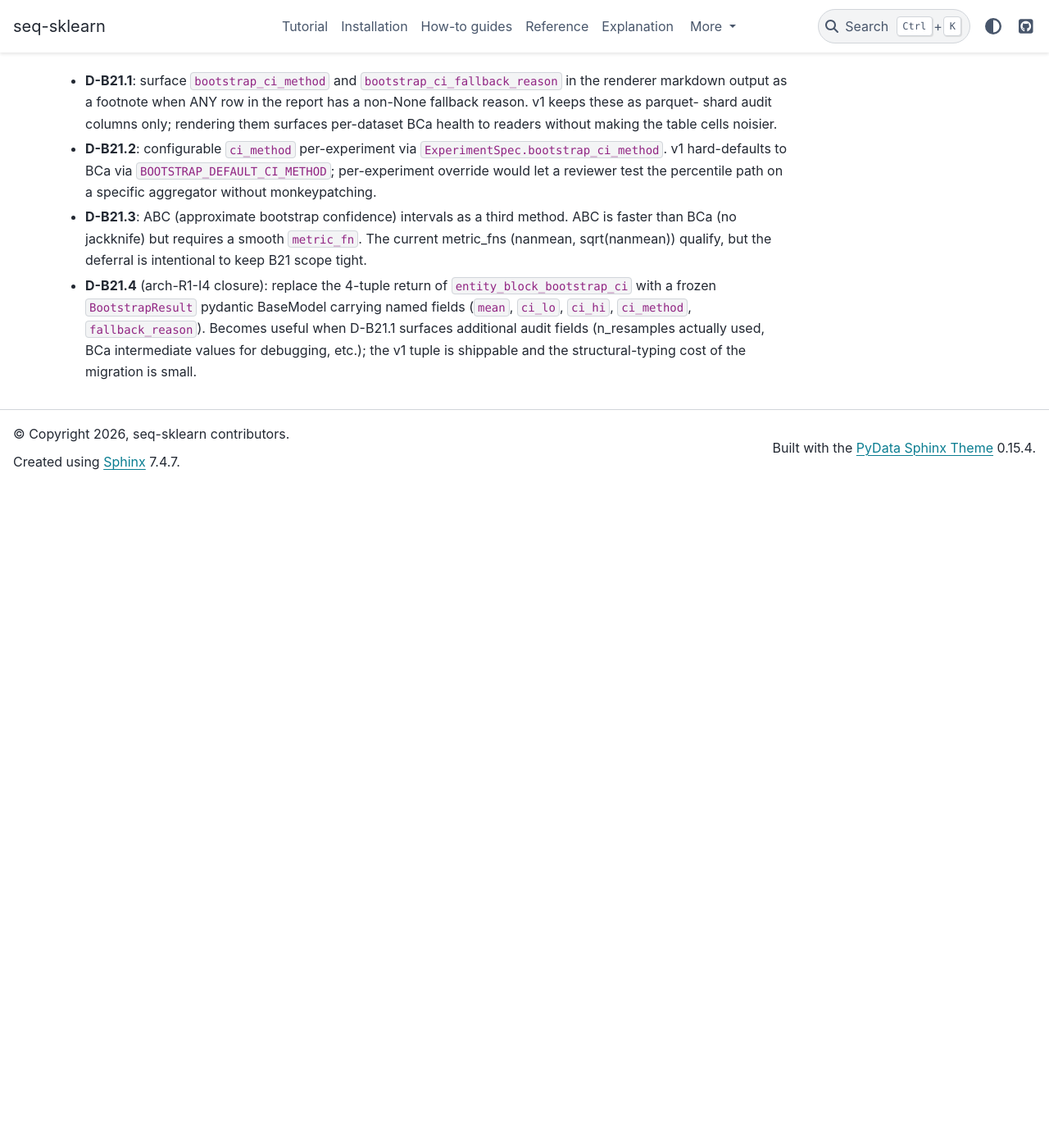
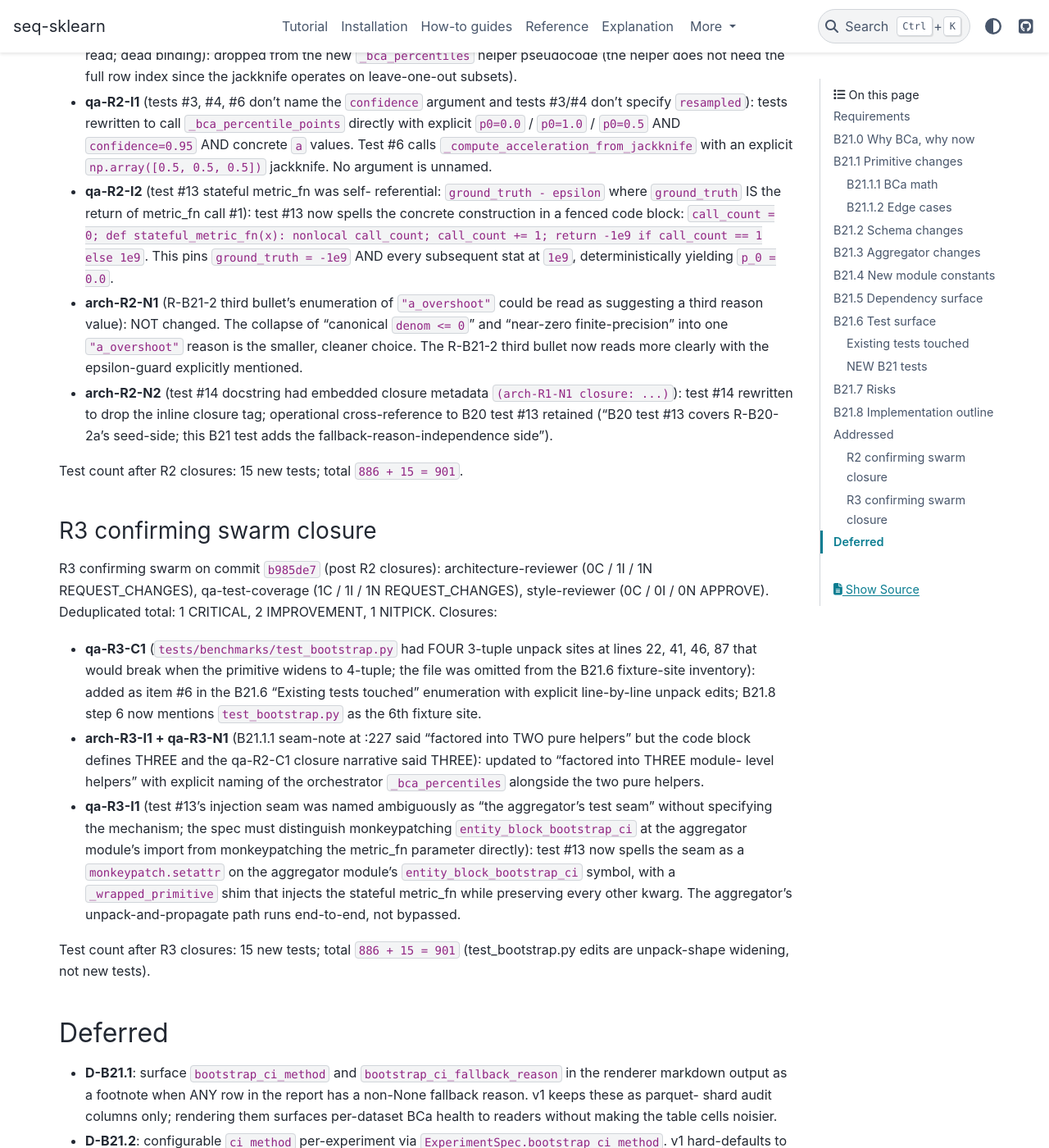
Before and after one commit to switch527/seq-sklearn, a Sphinx documentation site: the page built from docs/benchmark_suite_design_b21_delta.md, in a window 1280 px wide and 1400 px high, scrolled down 17516 px. Shown: the whole window at 82% size. Built offline with Sphinx 7.4.7 and the PyData theme 0.15.4, drawn with Linux system fonts in a browser that asks for light colours; pages that are not in the unit, such as notebooks, are missing from menus; before the commit the page ends 18108 px from its top, so only the background shows below that; some of the changed text lies outside the part shown.

Commit message:
docs(B21): close R3 design swarm CRITICAL + IMPs + NIT
1 CRITICAL + 2 IMPROVEMENT + 1 NITPICK closed.

- **qa-R3-C1**: added `tests/benchmarks/test_bootstrap.py` to
  the B21.6 fixture-site inventory as item #6 with explicit
  line-by-line unpack edits (4 sites: 22, 41, 46, 87). The
  whole-tuple equality at 64-66 still passes.
- **arch-R3-I1 / qa-R3-N1**: B21.1.1 seam-note prose updated
  from "factored into TWO pure helpers" to "factored into
  THREE module-level helpers" naming the orchestrator
  `_bca_percentiles` alongside the two pure helpers.
- **qa-R3-I1**: test #13 injection seam spelled concretely
  as `monkeypatch.setattr` on the aggregator module's
  `entity_block_bootstrap_ci` symbol with a wrapper shim
  that injects the stateful metric_fn while preserving
  every other kwarg.

Test count: 15 (unchanged); total 886 + 15 = 901.

Co-Authored-By: Claude Opus 4.7 (1M context) <noreply@anthropic.com>

````diff
--- a/docs/benchmark_suite_design_b21_delta.md
+++ b/docs/benchmark_suite_design_b21_delta.md
@@ -224,13 +224,17 @@ After the existing resample loop produces `resampled:
 np.ndarray` of shape `(n_resamples,)` and the unresampled
 `ground_truth_mean: float`:
 
-The BCa transform is factored into TWO pure helpers
-(qa-R2-C1 + arch-R2-I3 closures: separating the jackknife
-loop from the percentile-point transform lets test #5
-unit-test `a_overshoot` with a constructed `a` value
-bypassing the Cauchy-Schwarz bound `|a| <= 1/(6*sqrt(n))`
-that makes the overshoot branch theoretically unreachable
-via any real `metric_fn`):
+The BCa transform is factored into THREE module-level
+helpers (qa-R2-C1 closure: separating the jackknife loop
+from the percentile-point transform lets test #5 unit-test
+`a_overshoot` with a constructed `a` value bypassing the
+Cauchy-Schwarz bound `|a| <= 1/(6*sqrt(n))` that makes the
+overshoot branch theoretically unreachable via any real
+`metric_fn`): the orchestrator `_bca_percentiles` threads
+the resample loop into the two pure helpers
+`_compute_acceleration_from_jackknife` (jackknife → `a`)
+and `_bca_percentile_points` (`p0, a, confidence` →
+percentile points + fallback reason):
 
 ```python
 from scipy.stats import norm  # module-level import
@@ -521,6 +525,17 @@ Each fixture site that constructs a RollupRow needs 2 (or
 5. **`tests/benchmarks/test_ensemble_lift_report_b16.py`**:
    the `_make_rollup_row` factory adds the 3 new oracle-
    inclusive fields.
+6. **`tests/benchmarks/test_bootstrap.py`** (qa-R3-C1
+   closure: the primitive's own unit test file has
+   FOUR 3-tuple unpack sites that break when the return
+   widens to 4-tuple):
+   - line 22: `mean, _, _ =` → `mean, _, _, _ =`
+   - line 41: `_, e_lo, e_hi =` → `_, e_lo, e_hi, _ =`
+   - line 46: `_, r_lo, r_hi =` → `_, r_lo, r_hi, _ =`
+   - line 87: `mean, ci_lo, ci_hi =` → `mean, ci_lo,
+     ci_hi, _ =`
+   The whole-tuple equality assertions at lines 64-66
+   (`out1 == out2`) continue to pass on 4-tuples.
 
 ### NEW B21 tests
 
@@ -650,11 +665,21 @@ public-primitive happy path is exercised by tests #1, #2,
     semantics; the field stays None). This exercises the
     late-binding seam, NOT a no-op self-monkeypatch.
 13. `test_aggregator_writes_fallback_reason_when_bca_falls_back`
-    (qa-R1-I2 + qa-R2-I2 closure: concrete stateful
-    metric_fn): inject a stub `metric_fn` via the
-    aggregator's test seam that produces a bootstrap
-    distribution where `p_0 = 0.0`. Concrete construction
-    (closing the R1 circular spec):
+    (qa-R1-I2 + qa-R2-I2 + qa-R3-I1 closure: concrete
+    stateful metric_fn AND concrete injection seam):
+    monkeypatch
+    `benchmarks.metrics.bootstrap.entity_block_bootstrap_ci`
+    at the aggregator module's import (e.g.,
+    `monkeypatch.setattr(benchmarks.report.bootstrap_rollup,
+    "entity_block_bootstrap_ci", _wrapped_primitive)`).
+    The wrapper passes through to the real primitive but
+    REPLACES `metric_fn` with a stateful
+    counter-keyed stub. The aggregator's unpack-and-
+    propagate path then runs end-to-end against a
+    deterministic `p_0 = 0.0` output, exercising the
+    aggregator's plumbing of `fallback_reason` into the
+    row constructor (NOT bypassing the aggregator by
+    calling the primitive directly). Concrete construction:
 
     ```python
     call_count = 0
@@ -667,6 +692,15 @@ public-primitive happy path is exercised by tests #1, #2,
         # subsequent stat) yields p_0 = mean([1e9 <= -1e9
         # ...]) = 0.0, reliably tripping `p0_at_edge`.
         return -1e9 if call_count == 1 else 1e9
+
+    def _wrapped_primitive(losses, entity_ids, **kwargs):
+        # Replace the aggregator's metric_fn (typically
+        # nanmean or sqrt(nanmean)) with the stateful stub
+        # while preserving everything else.
+        kwargs["metric_fn"] = stateful_metric_fn
+        return real_entity_block_bootstrap_ci(
+            losses, entity_ids, **kwargs
+        )
     ```
 
     Assert the emitted row's
@@ -778,7 +812,10 @@ Expected test delta after the build:
    `EnsembleLiftRollupRow` sentinel also hardcodes
    `bootstrap_oracle_ci_fallback_reason=None`.
 6. **Update existing fixtures**: the 6 sites enumerated in
-   B21.6 get the new fields with documentary defaults.
+   B21.6 get the new fields with documentary defaults
+   (the 6th site, `test_bootstrap.py`, widens 4 unpack
+   sites from 3-tuple to 4-tuple per qa-R3-C1 closure;
+   sites 1-5 add the schema audit fields).
 7. **NEW tests**: add `tests/benchmarks/test_b21_bca_ci.py`
    with the 15 tests (13 design-named + 2 added in R1
    closures: arch-R1-C2 split test #12 into seam +
@@ -1017,6 +1054,45 @@ style-reviewer (0C / 0I / 0N APPROVE). Deduplicated total:
 Test count after R2 closures: 15 new tests; total
 `886 + 15 = 901`.
 
+### R3 confirming swarm closure
+
+R3 confirming swarm on commit `b985de7` (post R2 closures):
+architecture-reviewer (0C / 1I / 1N REQUEST_CHANGES),
+qa-test-coverage (1C / 1I / 1N REQUEST_CHANGES),
+style-reviewer (0C / 0I / 0N APPROVE). Deduplicated total:
+1 CRITICAL, 2 IMPROVEMENT, 1 NITPICK. Closures:
+
+- **qa-R3-C1** (`tests/benchmarks/test_bootstrap.py` had
+  FOUR 3-tuple unpack sites at lines 22, 41, 46, 87 that
+  would break when the primitive widens to 4-tuple; the
+  file was omitted from the B21.6 fixture-site
+  inventory): added as item #6 in the B21.6 "Existing
+  tests touched" enumeration with explicit line-by-line
+  unpack edits; B21.8 step 6 now mentions
+  `test_bootstrap.py` as the 6th fixture site.
+- **arch-R3-I1 + qa-R3-N1** (B21.1.1 seam-note at :227
+  said "factored into TWO pure helpers" but the code
+  block defines THREE and the qa-R2-C1 closure narrative
+  said THREE): updated to "factored into THREE module-
+  level helpers" with explicit naming of the orchestrator
+  `_bca_percentiles` alongside the two pure helpers.
+- **qa-R3-I1** (test #13's injection seam was named
+  ambiguously as "the aggregator's test seam" without
+  specifying the mechanism; the spec must distinguish
+  monkeypatching `entity_block_bootstrap_ci` at the
+  aggregator module's import from monkeypatching the
+  metric_fn parameter directly): test #13 now spells
+  the seam as a `monkeypatch.setattr` on the aggregator
+  module's `entity_block_bootstrap_ci` symbol, with a
+  `_wrapped_primitive` shim that injects the stateful
+  metric_fn while preserving every other kwarg. The
+  aggregator's unpack-and-propagate path runs end-to-end,
+  not bypassed.
+
+Test count after R3 closures: 15 new tests; total
+`886 + 15 = 901` (test_bootstrap.py edits are unpack-shape
+widening, not new tests).
+
 ## Deferred
 
 - **D-B21.1**: surface `bootstrap_ci_method` and
````
